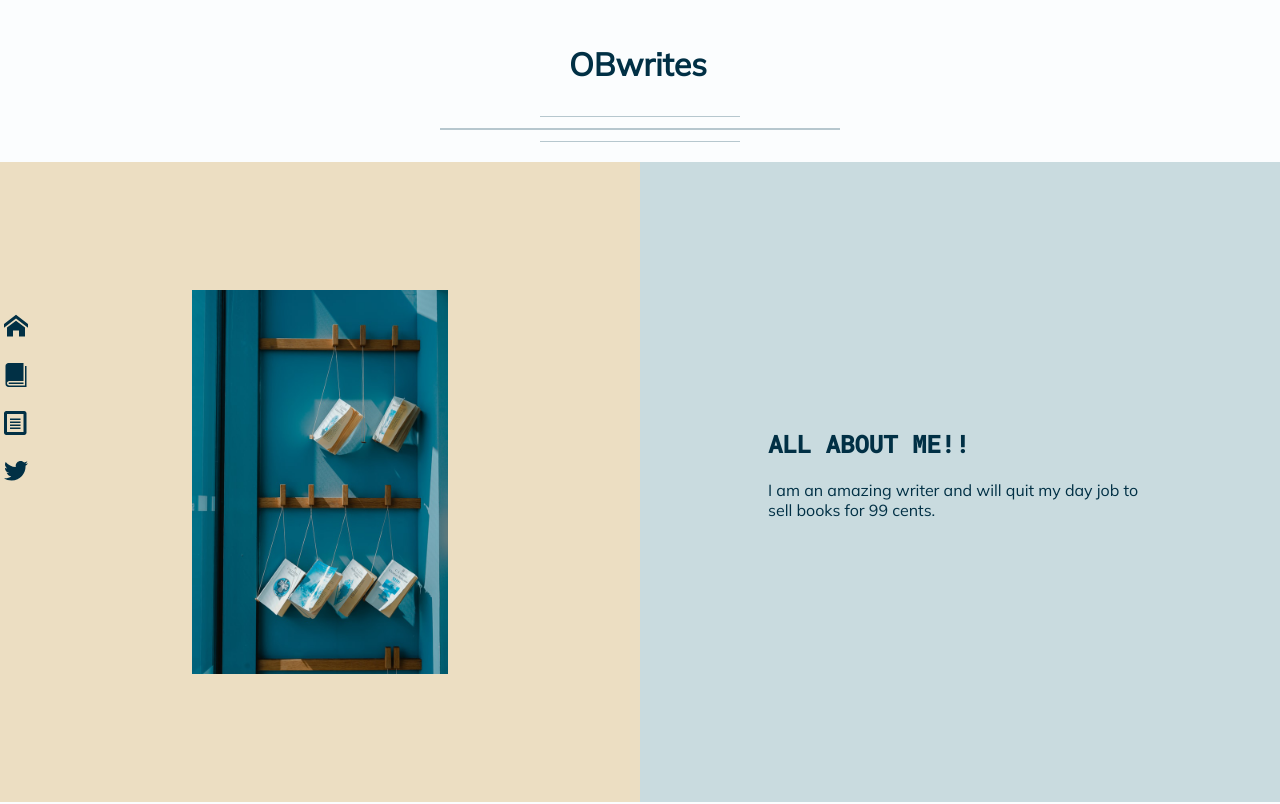
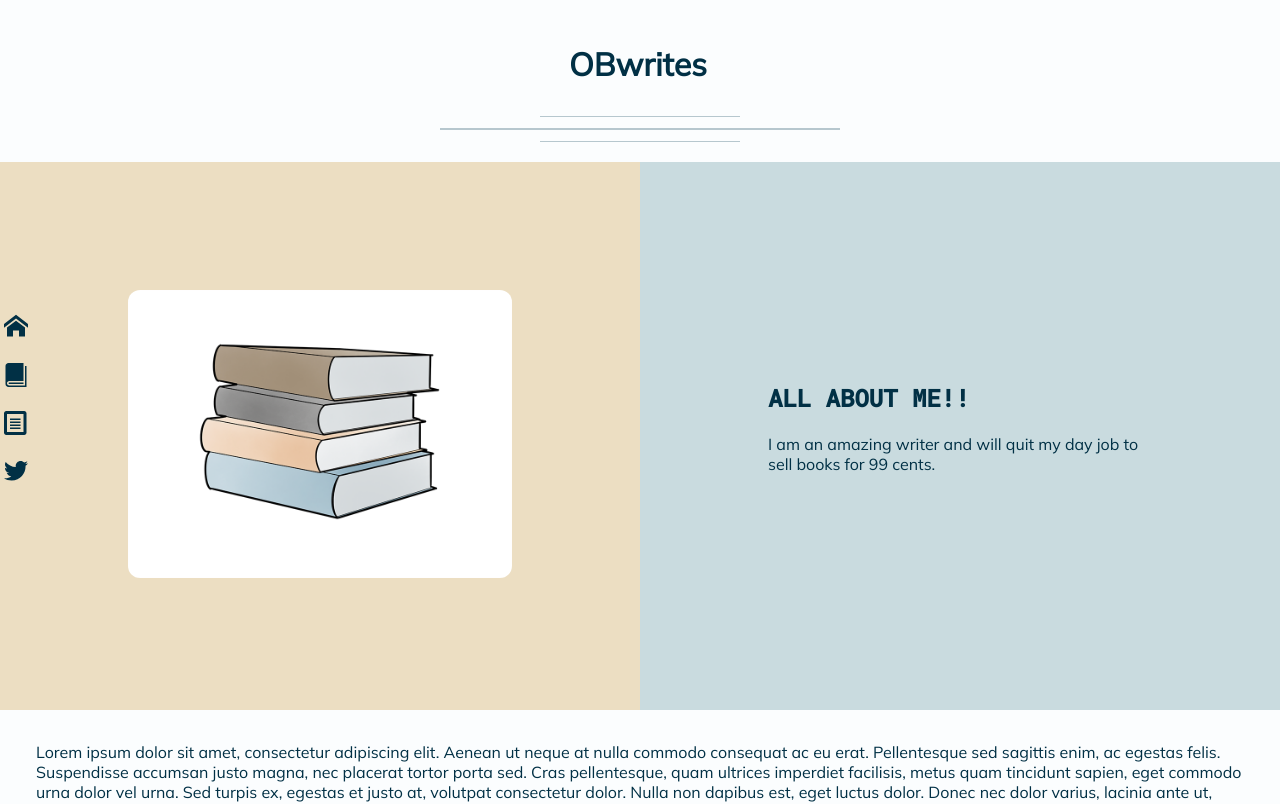
Before and after one commit to mobrien650/write, a React (Create React App) app: page / in a window 1280 px wide. Shown: the top 804 px of the page. Built offline with nearby package versions, Linux system fonts and the light colour scheme.

Commit message:
Image update

```diff
--- a/src/index.css
+++ b/src/index.css
@@ -285,6 +285,10 @@ main footer {
   text-align: center;
 }
 
+.hero-image {
+  border-radius: 12px;
+}
+
 @media (min-width: 768px) {
   .hero {
     flex-wrap: nowrap;
--- a/src/pages/ui/HomePage.js
+++ b/src/pages/ui/HomePage.js
@@ -5,7 +5,7 @@ import HomeViewModel from 'pages/logic/HomeViewModel'
 
 import Break from '../../components/Break';
 
-import HeroImage from '../../assets/images/toa-heftiba-DakDfhDHMSA-unsplash.jpg';
+import HeroImage from '../../assets/images/books-white.png';
 
 export default class HomePage extends BasePage {
     constructor(props) {
@@ -17,7 +17,7 @@ export default class HomePage extends BasePage {
             <React.Fragment>
                 <div className="hero">
                     <div className="hero-left">
-                        <img alt="" src={HeroImage} />
+                        <img className="hero-image" alt="" src={HeroImage} />
                     </div>
                     <div className="hero-right">
                         <h2>ALL ABOUT ME!!</h2>
```
Also changed, not shown: src/assets/images/books-white.png (added), src/assets/images/toa-heftiba-DakDfhDHMSA-unsplash.jpg (deleted).
